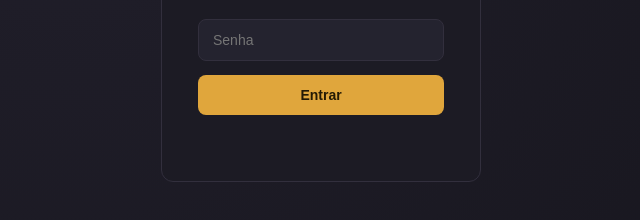
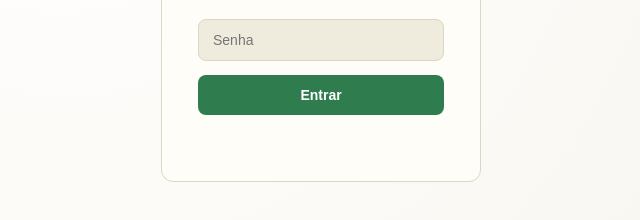
Before and after one commit to grupoflorabrasil/grupoflorabrasil.github.io, a plain HTML site: page curriculos.html in a window 1280 px wide. Shown: the part 358-578 px from the top of the page, without its empty margins (319-959 px from the left). Drawn offline with Linux system fonts and the light colour scheme.

Commit message:
Add files via upload

```diff
--- a/curriculos.html
+++ b/curriculos.html
@@ -6,24 +6,24 @@
 <title>Banco de Currículos — RH</title>
 <style>
   :root{
-    --bg: #15141b;
-    --bg-elev: #1c1b24;
-    --bg-elev-2: #24232f;
-    --line: #322f3d;
-    --text: #f1eef7;
-    --text-dim: #9c96ad;
-    --accent: #e0a63c;
-    --accent-dim: #4a3a1e;
-    --good: #5fb787;
-    --warn: #e0a63c;
-    --bad: #d9695f;
+    --bg: #f6f3ea;
+    --bg-elev: #fffdf7;
+    --bg-elev-2: #efebdd;
+    --line: #ddd6c4;
+    --text: #22261f;
+    --text-dim: #6e6b5e;
+    --accent: #2f7d4f;
+    --accent-dim: #dceddf;
+    --good: #2f7d4f;
+    --warn: #c2700a;
+    --bad: #c0392b;
 
-    --c-viveiro: #4a9c5f;
-    --c-viveiro-bg: #1a3320;
-    --c-novociclo: #2f9c76;
-    --c-novociclo-bg: #17332a;
-    --c-lotus: #c26bb0;
-    --c-lotus-bg: #33202e;
+    --c-viveiro: #2f7d4f;
+    --c-viveiro-bg: #ddeee2;
+    --c-novociclo: #c2700a;
+    --c-novociclo-bg: #fbe8ce;
+    --c-lotus: #c0392b;
+    --c-lotus-bg: #fadfd9;
 
     --radius: 12px;
     --font-head: 'Segoe UI', system-ui, sans-serif;
@@ -43,7 +43,7 @@
   /* ---------- LOGIN ---------- */
   #login-screen{
     position:fixed; inset:0; display:flex; align-items:center; justify-content:center;
-    background: radial-gradient(circle at 30% 20%, #211f2b, var(--bg));
+    background: radial-gradient(circle at 30% 20%, #ffffff, var(--bg));
     z-index: 100;
   }
   #login-box{
@@ -59,7 +59,7 @@
   #login-box input:focus{ border-color: var(--accent); }
   #login-box button{
     width:100%; padding:12px; border-radius:8px; border:none; background: var(--accent);
-    color:#241a05; font-weight:600; font-size:14px; cursor:pointer;
+    color:#ffffff; font-weight:600; font-size:14px; cursor:pointer;
   }
   #login-error{ color: var(--bad); font-size:12.5px; margin-top:10px; min-height:16px;}
 
@@ -93,7 +93,7 @@
     color: var(--text); font-size:13.5px; cursor:pointer; font-weight:500;
   }
   .btn:hover{ border-color: var(--accent); }
-  .btn-primary{ background: var(--accent); color:#241a05; border-color: var(--accent); font-weight:600;}
+  .btn-primary{ background: var(--accent); color:#ffffff; border-color: var(--accent); font-weight:600;}
   .btn-primary:hover{ opacity:0.92; }
   .btn-danger{ color: var(--bad); }
 
@@ -121,7 +121,7 @@
   .search-row input{ font-size:14px; padding:12px 14px; }
 
   .curriculo-grid{ display:grid; grid-template-columns: repeat(auto-fill, minmax(280px, 1fr)); gap:14px;}
-  .ccard{ background: var(--bg-elev); border:1px solid var(--line); border-radius: var(--radius); padding:16px;}
+  .ccard{ background: var(--bg-elev); border:1px solid var(--line); border-radius: var(--radius); padding:16px; box-shadow: 0 1px 2px rgba(34,38,31,0.06);}
   .ccard .top{ display:flex; justify-content:space-between; align-items:flex-start; margin-bottom:8px;}
   .ccard h4{ font-size:15px; margin-bottom:2px;}
   .ccard .cargo{ font-size:12px; color: var(--text-dim); }
@@ -136,7 +136,7 @@
 
   /* ---------- MODAL ---------- */
   .modal-overlay{
-    display:none; position:fixed; inset:0; background: rgba(10,9,14,0.7); z-index:50;
+    display:none; position:fixed; inset:0; background: rgba(34,38,31,0.45); z-index:50;
     align-items:center; justify-content:center; padding:20px;
   }
   .modal-overlay.active{ display:flex; }
@@ -174,6 +174,7 @@
 <div id="app">
   <header>
     <h1>Banco de <span>Currículos</span></h1>
+    <a href="index.html" style="color:var(--text-dim); text-decoration:none; font-size:13px; border:1px solid var(--line); padding:8px 14px; border-radius:8px;">← Voltar ao painel</a>
   </header>
 
   <main>
```
